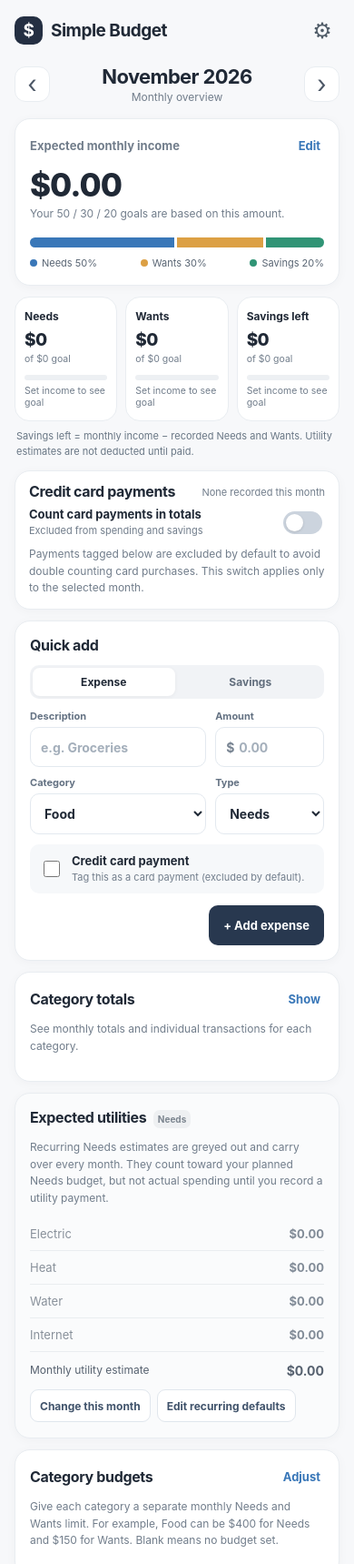
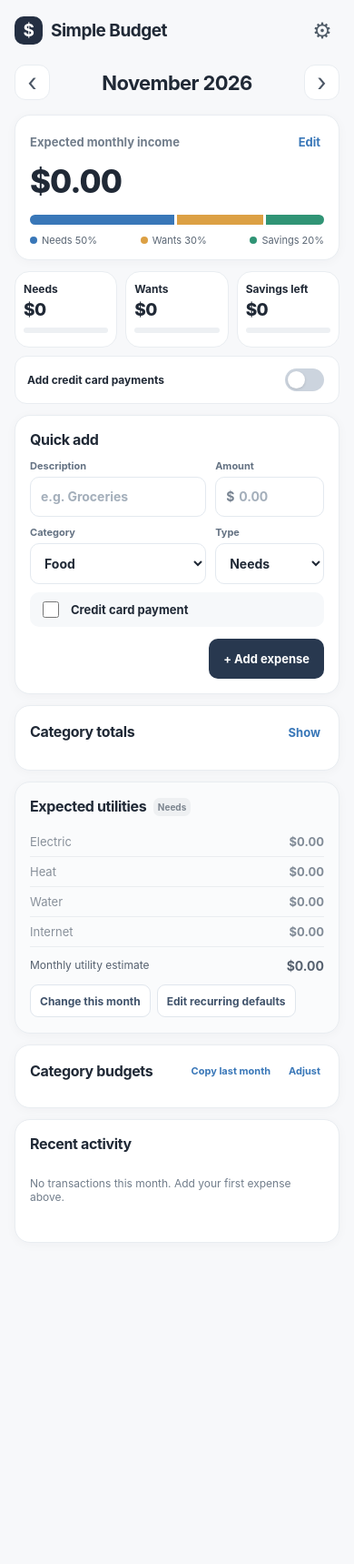
Before and after one commit to innnovoinc/budget-tracker, a plain HTML site: page index.html in a window 390 px wide. Shown: the top 1719 px of the page at 91% size. After the commit the page ends 1408 px from the top, so only its background shows below. Drawn offline with Linux system fonts and the light colour scheme.

Commit message:
Add files via upload

```diff
--- a/app.js
+++ b/app.js
@@ -50,7 +50,8 @@
     if (!data.months[key]) {
       const prevKey = Object.keys(data.months).filter(k=>/^\d{4}-\d{2}$/.test(k)&&k<key).sort().at(-1);
       const prev = prevKey ? data.months[prevKey] : null;
-      data.months[key] = {income:prev ? safeAmount(prev.income) : 0, budgets:prev && prev.budgets ? structuredClone(prev.budgets) : {}, utilityOverride:null, includeCardPayments:false, entries:[]};
+      // New months start with no category allocations; users copy the previous calendar month on demand.
+      data.months[key] = {income:prev ? safeAmount(prev.income) : 0, budgets:{}, utilityOverride:null, includeCardPayments:false, entries:[]};
       save();
     }
     const month = data.months[key];
@@ -61,6 +62,9 @@
   const month = () => getMonth(shownMonth);
   const utilities = () => month().utilityOverride ?? data.utilityDefaults;
   const utilityForecast = () => utilities().reduce((s,u)=>s+safeAmount(u.amount),0);
+  // Count each estimated utility dollar only until it has been replaced by a counted Utilities expense.
+  // The unspent estimate fills the grey portion of the Needs meter without double counting payments.
+  const utilityRemainingEstimate = () => Math.max(0, Math.round((utilityForecast()-categoryTotal('Utilities','needs'))*100)/100);
   // Card payments normally repay purchases already recorded as expenses.
   // A single per-month switch can intentionally include them if desired.
   const isCountedExpense = e => e.kind==='expense' && (!e.cardPayment || month().includeCardPayments===true);
@@ -81,27 +85,31 @@
     renderGoals(); renderCardPayments(); renderCategorySelect(); renderCategories(); renderUtilities(); renderBudgets(); renderEntries(); renderCategoryManager();
   }
   function renderGoals() {
-    const income = safeAmount(month().income);
-    const goals = [
-      {bucket:'needs',label:'Needs',pct:0.5,color:'var(--blue)',actual:total('needs')},
+    const income=safeAmount(month().income);
+    const pendingUtilities=utilityRemainingEstimate();
+    const needsSpent=total('needs');
+    const goals=[
+      {bucket:'needs',label:'Needs',pct:0.5,color:'var(--blue)',actual:needsSpent},
       {bucket:'wants',label:'Wants',pct:0.3,color:'var(--orange)',actual:total('wants')},
       {bucket:'savings',label:'Savings left',pct:0.2,color:'var(--green)',actual:calculatedSavings()}
     ];
     $('goals').innerHTML=goals.map(g=>{
-      const goal=income*g.pct, over=g.bucket!=='savings' && income>0 && g.actual>goal;
-      let foot;
-      if (income<=0) foot='Set income to see goal';
-      else if(g.bucket==='savings') foot=g.actual<0?`${shortMoney(-g.actual)} deficit`:g.actual>=goal?`${shortMoney(g.actual-goal)} above goal`:`${shortMoney(goal-g.actual)} below goal`;
-      else foot=over?`${shortMoney(g.actual-goal)} over goal`:`${shortMoney(goal-g.actual)} left`;
-      return `<article class="goal-card"><div class="goal-name">${g.label}</div><div class="goal-value ${over || (g.bucket==='savings' && g.actual<goal && income>0)?'over-budget':''}">${shortMoney(g.actual)}</div><div class="goal-sub">of ${shortMoney(goal)} goal</div><div class="meter"><span style="width:${progress(g.actual,goal)}%;background:${g.color}"></span></div><div class="goal-foot ${over?'over-budget':''}">${foot}</div></article>`;
+      const goal=income*g.pct, over=g.bucket!=='savings' && income>0 && (g.bucket==='needs'?needsSpent+pendingUtilities:g.actual)>goal;
+      const foot=g.bucket==='needs' && pendingUtilities>0 ? `<div class="goal-foot"><i class="dot utility-dot"></i> ${shortMoney(pendingUtilities)} utilities</div>` : '';
+      const goalText=income>0?`<div class="goal-sub">/ ${shortMoney(goal)}</div>`:'';
+      let bar;
+      if (g.bucket==='needs') {
+        const actualWidth=progress(needsSpent,goal);
+        const forecastWidth=goal>0 ? Math.max(0,Math.min(100-actualWidth, pendingUtilities/goal*100)) : 0;
+        bar=`<div class="meter meter-stacked" role="img" aria-label="Needs: ${money(needsSpent)} recorded, ${money(pendingUtilities)} estimated utilities, target ${money(goal)}"><span class="meter-actual" style="width:${actualWidth}%"></span><span class="meter-forecast" style="width:${forecastWidth}%"></span></div>`;
+      } else {
+        bar=`<div class="meter"><span style="width:${progress(g.actual,goal)}%;background:${g.color}"></span></div>`;
+      }
+      return `<article class="goal-card"><div class="goal-name">${g.label}</div><div class="goal-value ${over || (g.bucket==='savings' && g.actual<goal && income>0)?'over-budget':''}">${shortMoney(g.actual)}</div>${goalText}${bar}${foot}</article>`;
     }).join('');
   }
   function renderCardPayments() {
-    const tagged=month().entries.filter(e=>e.kind==='expense' && e.cardPayment);
-    const amount=tagged.reduce((sum,e)=>sum+safeAmount(e.amount),0);
-    $('cardPaymentSummary').textContent=tagged.length?`${tagged.length} tagged · ${money(amount)}`:'None recorded this month';
     $('includeCardPayments').checked=month().includeCardPayments===true;
-    $('cardPaymentStatus').textContent=month().includeCardPayments===true?'Included in spending and savings':'Excluded from spending and savings';
   }
   function renderCategorySelect() {
     const el=$('category');
@@ -120,7 +128,6 @@
     $('categoryTotals').classList.toggle('hidden',!categoriesVisible);
     $('toggleCategories').textContent=categoriesVisible?'Hide':'Show';
     $('toggleCategories').setAttribute('aria-expanded',String(categoriesVisible));
-    $('categoryIntro').classList.toggle('hidden',categoriesVisible);
     if (!categoriesVisible) return;
     const rows=data.categories.map(c=>{
       const needs=categoryTotal(c,'needs'), wants=categoryTotal(c,'wants'), t=needs+wants;
@@ -129,8 +136,7 @@
       const matching=month().entries.filter(e=>e.kind==='expense'&&e.category===c).sort((a,b)=>(b.createdAt||'').localeCompare(a.createdAt||''));
       const nText=`Needs ${money(needs)}${nBudget!==null?' / '+money(nBudget):''}`;
       const wText=c==='Utilities'?'':`Wants ${money(wants)}${wBudget!==null?' / '+money(wBudget):''}`;
-      const budgetHint=(c==='Utilities'?'Estimated utility budget':(nBudget===null&&wBudget===null?'No category limits set':'Budget progress shown as spent / limit'));
-      return `<div class="category-row"><div class="category-head"><span class="category-title">${esc(c)}</span><span class="category-amount">${money(t)}</span></div><div class="category-split"><span class="pill-need">${esc(nText)}</span>${c==='Utilities'?'':`<span class="pill-want">${esc(wText)}</span>`}</div><div class="category-meta">${esc(budgetHint)}</div><button class="category-toggle" data-category-toggle="${esc(c)}" aria-expanded="${detail}">${detail?'Hide':'See'} expenses ${detail?'−':'+'}</button>${detail?`<div class="category-transactions">${matching.length?matching.map(e=>`<div class="category-transaction ${isCountedExpense(e)?'':'excluded-entry'}"><span>${esc(e.description)} <span class="subtle">(${e.bucket==='needs'?'Needs':'Wants'}${e.cardPayment?' · Card payment'+(isCountedExpense(e)?'':', not counted'):''})</span></span><strong>${money(e.amount)}</strong></div>`).join(''):'<p class="empty-state">No expenses in this category yet.</p>'}</div>`:''}</div>`;
+      return `<div class="category-row"><div class="category-head"><span class="category-title">${esc(c)}</span><span class="category-amount">${money(t)}</span></div><div class="category-split"><span class="pill-need">${esc(nText)}</span>${c==='Utilities'?'':`<span class="pill-want">${esc(wText)}</span>`}</div><button class="category-toggle" data-category-toggle="${esc(c)}" aria-expanded="${detail}">${detail?'Hide':'Show'} ${detail?'−':'+'}</button>${detail?`<div class="category-transactions">${matching.length?matching.map(e=>`<div class="category-transaction ${isCountedExpense(e)?'':'excluded-entry'}"><span>${esc(e.description)} <span class="subtle">(${e.bucket==='needs'?'Needs':'Wants'}${e.cardPayment?' · Card payment'+(isCountedExpense(e)?'':', not counted'):''})</span></span><strong>${money(e.amount)}</strong></div>`).join(''):'<p class="empty-state">No expenses in this category yet.</p>'}</div>`:''}</div>`;
     }).join('');
     $('categoryTotals').innerHTML=rows||'<p class="empty-state">No categories yet.</p>';
   }
@@ -158,7 +164,7 @@
     const nAllocated=customCategories().reduce((s,c)=>s+(categoryBudget(c,'needs')??0),0)+utilityForecast();
     const wAllocated=customCategories().reduce((s,c)=>s+(categoryBudget(c,'wants')??0),0);
     const targetNeeds=safeAmount(month().income)*0.5, targetWants=safeAmount(month().income)*0.3;
-    $('budgetEditor').innerHTML=`<div class="editor-panel"><table class="budget-table"><thead><tr><th>Category</th><th>Needs budget</th><th>Wants budget</th></tr></thead><tbody>${rows}</tbody></table><div class="budget-summary"><div>Needs allocated: <strong>${money(nAllocated)}</strong> / ${money(targetNeeds)} goal <span class="subtle">(includes ${money(utilityForecast())} estimated utilities)</span></div><div>Wants allocated: <strong>${money(wAllocated)}</strong> / ${money(targetWants)} goal</div></div><p class="budget-info">Budgets save when you finish editing a field. New months copy the budgets from your most recent prior month; editing one month doesn't change other months.</p></div>`;
+    $('budgetEditor').innerHTML=`<div class="editor-panel"><table class="budget-table"><thead><tr><th>Category</th><th>Needs</th><th>Wants</th></tr></thead><tbody>${rows}</tbody></table><div class="budget-summary"><div>Needs <strong>${money(nAllocated)}</strong> / ${money(targetNeeds)}</div><div>Wants <strong>${money(wAllocated)}</strong> / ${money(targetWants)}</div></div></div>`;
   }
   function renderEntries() {
     const list=[...month().entries].sort((a,b)=>(b.createdAt||'').localeCompare(a.createdAt||''));
@@ -168,8 +174,8 @@
       const symbol=e.kind==='savings'?'↗':e.cardPayment?'CC':(e.bucket==='needs'?'N':'W');
       const type=e.kind==='savings'?'savings':e.cardPayment?'card':e.bucket;
       const excluded=e.kind==='expense' && !isCountedExpense(e);
-      const note=e.kind==='savings'?'Recorded transfer (not used in calculated savings)':
-        `${esc(category)} · ${e.bucket==='needs'?'Needs':'Wants'}${e.cardPayment?' · Card payment · '+(excluded?'Excluded':'Included'):''}`;
+      const note=e.kind==='savings'?'Savings transfer':
+        `${esc(category)} · ${e.bucket==='needs'?'Needs':'Wants'}${e.cardPayment?' · Card payment':''}`;
       return `<div class="activity-row ${excluded?'excluded-entry':''}"><div class="activity-icon ${type}">${symbol}</div><div class="activity-middle"><div class="activity-description">${esc(e.description)}</div><div class="activity-sub">${note}</div></div><div class="activity-right"><div class="activity-value">${e.kind==='savings'?'+':''}${money(e.amount)}</div><div class="activity-actions"><button type="button" data-edit="${esc(e.id)}">Edit</button><button type="button" class="delete" data-delete="${esc(e.id)}">Delete</button></div></div></div>`;
     }).join(''):'<p class="empty-state">No transactions this month. Add your first expense above.</p>';
   }
@@ -184,7 +190,7 @@
     cancelEditing(); getMonth(); render();
   }
   function toggleKind(next) {
-    kind=next; $('expenseMode').classList.toggle('selected',kind==='expense'); $('savingMode').classList.toggle('selected',kind==='savings');
+    kind=next;
     $('expenseFields').classList.toggle('hidden',kind==='savings');
     $('cardPaymentField').classList.toggle('hidden',kind==='savings');
     $('submitEntry').textContent=editingId?'Save changes':(kind==='savings'?'+ Add savings':'+ Add expense');
@@ -263,14 +269,25 @@
   $('closeModal').addEventListener('click',closeModal);
   $('modalOverlay').addEventListener('click',e=>{if(e.target===$('modalOverlay'))closeModal();});
   $('incomeForm').addEventListener('submit',e=>{e.preventDefault();month().income=safeAmount($('incomeInput').value);save();render();closeModal();toast('Monthly income saved');});
-  $('expenseMode').addEventListener('click',()=>{if(editingId)cancelEditing();toggleKind('expense');});
-  $('savingMode').addEventListener('click',()=>{if(editingId)cancelEditing();toggleKind('savings');});
   $('category').addEventListener('change',syncUtilityBucket);
-  $('includeCardPayments').addEventListener('change',e=>{month().includeCardPayments=e.target.checked;save();render();toast(e.target.checked?'Card payments now counted':'Card payments excluded');});
+  $('includeCardPayments').addEventListener('change',e=>{month().includeCardPayments=e.target.checked;save();render();});
   $('entryForm').addEventListener('submit',addExpense);
   $('cancelEdit').addEventListener('click',cancelEditing);
   $('toggleCategories').addEventListener('click',()=>{categoriesVisible=!categoriesVisible;renderCategories();});
   $('categoryTotals').addEventListener('click',e=>{const btn=e.target.closest('[data-category-toggle]');if(!btn)return;expandedCategory=expandedCategory===btn.dataset.categoryToggle?null:btn.dataset.categoryToggle;renderCategories();});
+  $('copyLastMonth').addEventListener('click',()=>{
+    const [y,m]=shownMonth.split('-').map(Number);
+    const prior=new Date(y,m-2,1);
+    const key=prior.getFullYear()+'-'+String(prior.getMonth()+1).padStart(2,'0');
+    const source=data.months[key];
+    if (!source?.budgets || !Object.keys(source.budgets).length) {toast('No category budgets in '+monthLabel(key));return;}
+    const existing=month().budgets;
+    if (Object.keys(existing).some(c=>Object.values(existing[c]||{}).some(v=>v!==null&&v!==undefined&&v!=='')) &&
+        !confirm('Replace category budgets for '+monthLabel(shownMonth)+'?')) return;
+    month().budgets={};
+    for (const c of customCategories()) if(source.budgets[c]) month().budgets[c]=structuredClone(source.budgets[c]);
+    save();budgetsVisible=true;renderBudgets();renderCategories();toast('Copied '+monthLabel(key)+' budgets');
+  });
   $('toggleBudgets').addEventListener('click',()=>{budgetsVisible=!budgetsVisible;renderBudgets();});
   $('budgetEditor').addEventListener('change',e=>{
     const el=e.target.closest('[data-budget-category]');if(!el)return;
--- a/index.html
+++ b/index.html
@@ -25,46 +25,39 @@
     <main>
       <section class="month-bar" aria-label="Select month">
         <button id="prevMonth" class="chevron" aria-label="Previous month">‹</button>
-        <div class="month-name"><span id="monthLabel"></span><span class="month-subtext">Monthly overview</span></div>
+        <div class="month-name"><span id="monthLabel"></span></div>
         <button id="nextMonth" class="chevron" aria-label="Next month">›</button>
       </section>
 
       <section class="card income-card">
         <div class="section-heading"><span>Expected monthly income</span><button class="text-button" id="editIncome">Edit</button></div>
         <div id="incomeValue" class="income-amount">$0</div>
-        <p class="hint">Your 50 / 30 / 20 goals are based on this amount.</p>
         <div class="split-bar" aria-label="50 percent needs, 30 percent wants, 20 percent savings"><span class="need-bg" style="width:50%"></span><span class="want-bg" style="width:30%"></span><span class="save-bg" style="width:20%"></span></div>
         <div class="legend"><span><i class="dot need-bg"></i> Needs 50%</span><span><i class="dot want-bg"></i> Wants 30%</span><span><i class="dot save-bg"></i> Savings 20%</span></div>
       </section>
 
       <section class="goal-grid" id="goals" aria-label="Budget progress"></section>
-      <p class="dashboard-note">Savings left = monthly income − recorded Needs and Wants. Utility estimates are not deducted until paid.</p>
-      <section class="card card-payment-settings">
-        <div class="section-heading"><h2>Credit card payments</h2><span id="cardPaymentSummary" class="subtle"></span></div>
-        <label class="setting-toggle"><span><strong>Count card payments in totals</strong><small id="cardPaymentStatus">Excluded from spending and savings</small></span><input id="includeCardPayments" type="checkbox" role="switch" aria-label="Count credit card payments in this month's spending and savings totals" /></label>
-        <p class="hint">Payments tagged below are excluded by default to avoid double counting card purchases. This switch applies only to the selected month.</p>
+      <section class="card-payment-settings" aria-label="Card payment options">
+        <label class="setting-toggle"><span>Add credit card payments</span><input id="includeCardPayments" type="checkbox" role="switch" aria-label="Add credit card payments to monthly totals" /></label>
       </section>
 
       <section class="card add-card">
         <div class="section-heading"><h2>Quick add</h2></div>
         <form id="entryForm" autocomplete="off">
-          <div class="kind-switch" role="group" aria-label="Record type"><button id="expenseMode" type="button" class="selected">Expense</button><button id="savingMode" type="button">Savings</button></div>
           <div class="entry-grid"><label class="field stretch"><span>Description</span><input id="description" maxlength="80" placeholder="e.g. Groceries" required /></label><label class="field amount-field"><span>Amount</span><div class="input-prefix"><span>$</span><input id="amount" inputmode="decimal" type="number" min="0.01" step="0.01" placeholder="0.00" required /></div></label></div>
           <div id="expenseFields" class="entry-grid second-row"><label class="field stretch"><span>Category</span><select id="category"></select></label><label class="field split-field"><span>Type</span><select id="bucket"><option value="needs">Needs</option><option value="wants">Wants</option></select></label></div>
-          <div id="cardPaymentField" class="card-payment-field"><label class="card-payment-check"><input type="checkbox" id="cardPayment" /><span><strong>Credit card payment</strong><small>Tag this as a card payment (excluded by default).</small></span></label></div>
+          <div id="cardPaymentField" class="card-payment-field"><label class="card-payment-check"><input type="checkbox" id="cardPayment" /><span><strong>Credit card payment</strong></span></label></div>
           <div class="form-actions"><button id="cancelEdit" class="secondary-button hidden" type="button">Cancel</button><button class="primary-button" id="submitEntry" type="submit">+ Add expense</button></div>
         </form>
       </section>
 
       <section class="card">
         <div class="section-heading"><h2>Category totals</h2><button class="text-button" id="toggleCategories" aria-expanded="false">Show</button></div>
-        <p class="hint" id="categoryIntro">See monthly totals and individual transactions for each category.</p>
         <div id="categoryTotals" class="hidden"></div>
       </section>
 
       <section class="card utility-card">
         <div class="section-heading"><h2>Expected utilities <span class="muted-tag">Needs</span></h2></div>
-        <p class="hint">Recurring Needs estimates are greyed out and carry over every month. They count toward your planned Needs budget, but not actual spending until you record a utility payment.</p>
         <div id="utilityRows"></div>
         <div class="utility-total"><span>Monthly utility estimate</span><strong id="utilityTotal">$0.00</strong></div>
         <div class="utility-actions"><button id="editMonthUtilities" class="small-button">Change this month</button><button id="editDefaultUtilities" class="small-button">Edit recurring defaults</button><button id="resetUtilities" class="small-button hidden">Use defaults</button></div>
@@ -72,8 +65,7 @@
       </section>
 
       <section class="card" id="budgetsCard">
-        <div class="section-heading"><h2>Category budgets</h2><button class="text-button" id="toggleBudgets" aria-expanded="false">Adjust</button></div>
-        <p class="hint">Give each category a separate monthly Needs and Wants limit. For example, Food can be $400 for Needs and $150 for Wants. Blank means no budget set.</p>
+        <div class="section-heading"><h2>Category budgets</h2><div class="budget-head-actions"><button class="text-button" id="copyLastMonth">Copy last month</button><button class="text-button" id="toggleBudgets" aria-expanded="false">Adjust</button></div></div>
         <div id="budgetEditor" class="hidden"></div>
       </section>
 
@@ -84,16 +76,14 @@
 
       <section id="settingsPanel" class="card hidden">
         <div class="section-heading"><h2>Settings & backup</h2><button id="closeSettings" class="text-button">Close</button></div>
-        <h3>Categories</h3><p class="hint">Use any category as Needs or Wants, except Utilities, which stays under Needs.</p>
+        <h3>Categories</h3>
         <div id="categoryManager"></div>
         <form id="addCategoryForm" class="inline-form"><input id="newCategory" maxlength="35" placeholder="New category name" required /><button type="submit" class="small-button">Add</button></form>
         <hr />
         <h3>Protect your data</h3>
-        <p class="hint">Savings left is recalculated from income minus counted Needs and Wants expenses. Card payments can be excluded or included with the selected month's switch. Your changes save automatically on this device whenever you add or edit an entry, budget, utility estimate, or income amount. No account, tracking, or cloud sync. Clearing website/app data or removing the app can erase records, so export a backup occasionally.</p>
         <div class="utility-actions"><button id="exportBackup" class="small-button">Download backup</button><button id="exportCsv" class="small-button">Download CSV</button><label class="small-button file-button" for="importBackup">Import backup</label><input id="importBackup" class="visually-hidden" type="file" accept=".json,application/json" /></div>
       </section>
 
-      <p class="footer-note">Private by default · Stored on this device · Works offline after installation</p>
     </main>
   </div>
   <div id="modalOverlay" class="modal-overlay hidden" role="presentation"><div class="modal" role="dialog" aria-modal="true" aria-labelledby="modalTitle"><div class="section-heading"><h2 id="modalTitle">Monthly income</h2><button id="closeModal" class="icon-button" aria-label="Close">×</button></div><form id="incomeForm"><label class="field"><span>Expected income for this month</span><div class="input-prefix"><span>$</span><input id="incomeInput" type="number" min="0" step="0.01" inputmode="decimal" required /></div></label><button class="primary-button full-width" type="submit">Save income</button></form></div></div>
--- a/service-worker.js
+++ b/service-worker.js
@@ -1,4 +1,4 @@
-const CACHE = 'simple-budget-v3';
+const CACHE = 'simple-budget-v4';
 const FILES = ['./', './index.html', './styles.css', './app.js', './manifest.webmanifest', './icon-192.png', './icon-512.png'];
 self.addEventListener('install', event => {
   event.waitUntil(caches.open(CACHE).then(cache => cache.addAll(FILES)).then(() => self.skipWaiting()));
--- a/styles.css
+++ b/styles.css
@@ -24,3 +24,28 @@
 .activity-icon.card{background:#eef1f4;color:#5c6876;font-size:11px}
 .excluded-entry .activity-value,.excluded-entry.category-transaction strong{color:#8a939c}
 .excluded-entry .activity-icon{opacity:.76}
+
+/* v4 compact dashboard: grey utility forecast next to recorded Needs spend */
+.meter-stacked{display:flex;gap:0;align-items:stretch}
+.meter-stacked .meter-actual{height:100%;background:var(--blue);border-radius:50px 0 0 50px;flex-shrink:0}
+.meter-stacked .meter-forecast{height:100%;background:#a2aab4;border-radius:0 50px 50px 0;flex-shrink:0}
+.meter-stacked .meter-actual:only-child,.meter-stacked .meter-forecast:first-child{border-radius:50px}
+.utility-dot{background:#a2aab4;vertical-align:middle;margin-right:2px}
+.goal-foot{white-space:nowrap;font-size:10px}
+.card-payment-settings{margin-top:-3px;margin-bottom:12px;padding:10px 13px;border:1px solid var(--border);border-radius:13px;background:white}
+.card-payment-settings .setting-toggle{font-size:12px;font-weight:650;color:var(--text)}
+.card-payment-settings .setting-toggle span{display:block}
+.budget-head-actions{display:flex;align-items:center;gap:12px}
+.budget-head-actions .text-button{font-size:11px;white-space:nowrap}
+.card .section-heading{gap:7px}
+.card-payment-field{padding:7px 10px;margin-top:9px}
+.card-payment-check{font-size:12px}
+.card-payment-check span{display:block}
+.income-card{padding-bottom:14px}
+.goal-card{padding:11px 9px}
+.goal-name{margin-bottom:4px}
+.goal-sub{margin-top:2px}
+.goal-card .meter{margin:8px 0 4px}
+.category-row{padding:9px 0}
+.category-split{margin-top:5px}
+.utility-item{padding:8px 0}
```
Also changed, not shown: README.txt.
